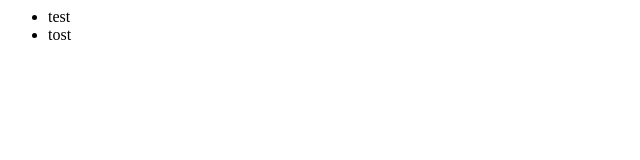
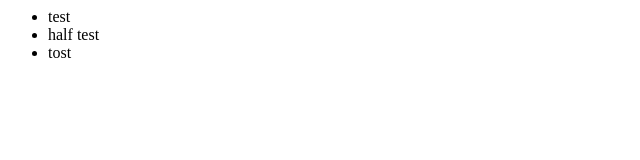
Before and after one commit to amalkarim/newGitTest, a plain HTML site: page index.html in a window 1280 px wide. Shown: the full height of the page, 0-640 px from the left. Drawn offline with Linux system fonts and the light colour scheme.

Commit message:
add a list

```diff
--- a/index.html
+++ b/index.html
@@ -2,6 +2,7 @@
 <body>
   <ul>
     <li>test</li>
+    <li>half test</li>
     <li>tost</li>
   </ul>
 </body>
```
